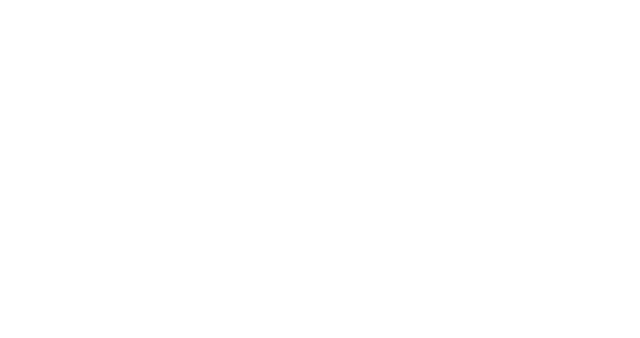
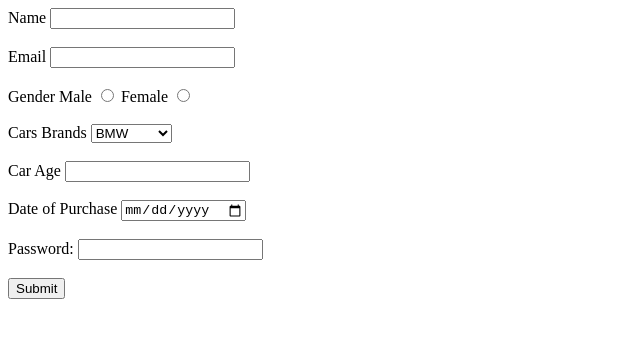
Before and after one commit to acciojob/car-insurance-form-MD-IRSHAD, a website: page main.html in a window 1280 px wide. Shown: the whole page, without its empty margins (0-640 px from the left). Drawn offline with Linux system fonts and the light colour scheme.

Commit message:
created a submission

```diff
--- a/main.html
+++ b/main.html
@@ -2,7 +2,74 @@
 
 <html>
 
+<head<!DOCTYPE html>
+
+<html>
+
 <head>
+	<link rel="stylesheet" href="styles.css">
+</head>
+
+<body>
+	<!-- the entire body must be written by student -->
+	<form method ="post">
+	<div>
+		<label for="name">Name</label>
+		<input type="text" id="name" name="name"required>
+	</div>
+	<br>
+	<div>
+		<label for="email">Email</label>
+		<input type ="email"id="email" name="email" required>
+	</div>
+	<br>
+	<div>
+		<lable for ="gender">Gender</lable>
+		<label for="male">Male</label>
+		<input type ="radio"name="gender"id=male value="male" required>
+		<label for="female">Female</label>
+		<input type ="radio"name="gender"id=female value="famale" required>
+	</div>
+	<br>
+
+	<div>
+		<label for ="cars">Cars Brands</label>
+	    <select id="cars" name "cars" >
+		<option value ="MMW">BMW</option>
+		<option value ="Audi">Audi</option>
+		<option value ="Mercedez">Mercedez</option>
+		</select>
+
+	</div>
+	<br>
+	<div>
+	<label for= "carage">Car Age</label>
+	<input type="text" name ="carage" id="carage"required>
+	</div>
+	<br>
+		<div>
+			<label for="dop">Date of Purchase</label>
+			<input type="date" name="dop"id="dop"required>
+		</div>
+		<br>
+<!-- 	<div>
+	<label for ="password">Password</label>
+	<input type ="password" name="passward"id="passward" required>
+	</div> -->
+		  <div>
+    <label for="password">Password:</label>
+    <input type="password" id="password" name="password" required>
+  </div>
+
+	<br>
+	<button type ="submit">Submit</button>
+</form>
+    <script type="text/javascript" src="./script.js">
+</script>
+
+</body>
+
+</html>
 	<link rel="stylesheet" href="styles.css">
 </head>
 
```
